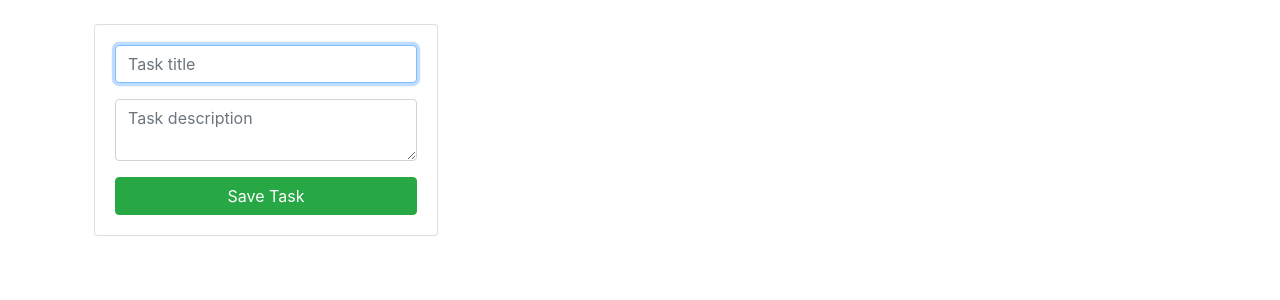
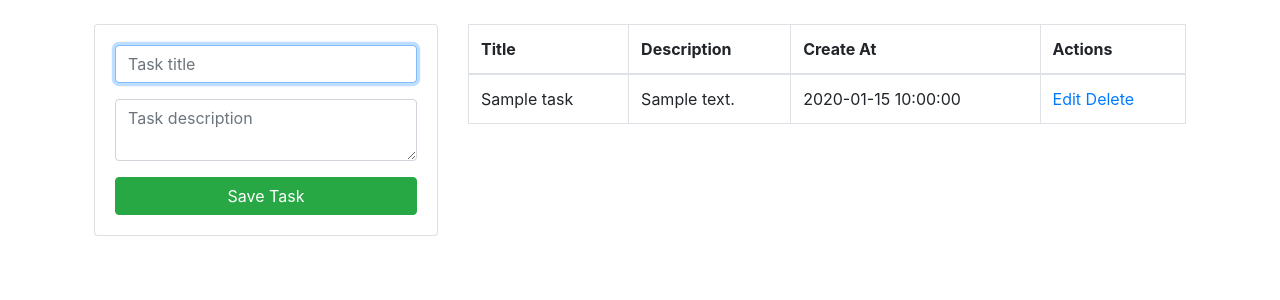
Before and after one commit to freilinjb/php_crud_mysql, a PHP site: page / in a window 1280 px wide. Shown: the part 56-356 px from the top of the page. Run offline with PHP 8.4, Linux system fonts and the light colour scheme; tables that the repository leaves empty or names only in its code hold one stand-in row (values such as "Sample post").

Commit message:
Agregando tablas y mosrtando datos de la DB

```diff
--- a/index.php
+++ b/index.php
@@ -37,7 +37,38 @@ include("includes/header.php");
         </div>
 
         <div class="col-md-8">
+            <table class="table table-bordered">
+                <thead>
+                    <tr>
+                        <th>Title</th>
+                        <th>Description</th>
+                        <th>Create At</th>
+                        <th>Actions</th>
+                    </tr>
+                </thead>
+                <tbody>
+                    <?php
+                        $query = "SELECT * FROM task";
+                        $result_tasks = mysqli_query($conn, $query);
 
+                        while($row = mysqli_fetch_array($result_tasks)) { ?>
+                            <tr>
+                                <td><?php echo $row['title'] ?></td>
+                                <td><?php echo $row['description'] ?></td>
+                                <td><?php echo $row['create_at'] ?></td>
+                                <td>
+                                    <a href="edit.php?id=<?php echo $row['id']?>">
+                                        Edit
+                                    </a>
+
+                                    <a href="delete.php?id=<?php echo $row['id']?>">
+                                        Delete
+                                    </a>
+                                </td>
+                            </tr>
+                        <?php } ?>
+                </tbody>
+            </table>
         </div>
     </div>
 </div>
```
